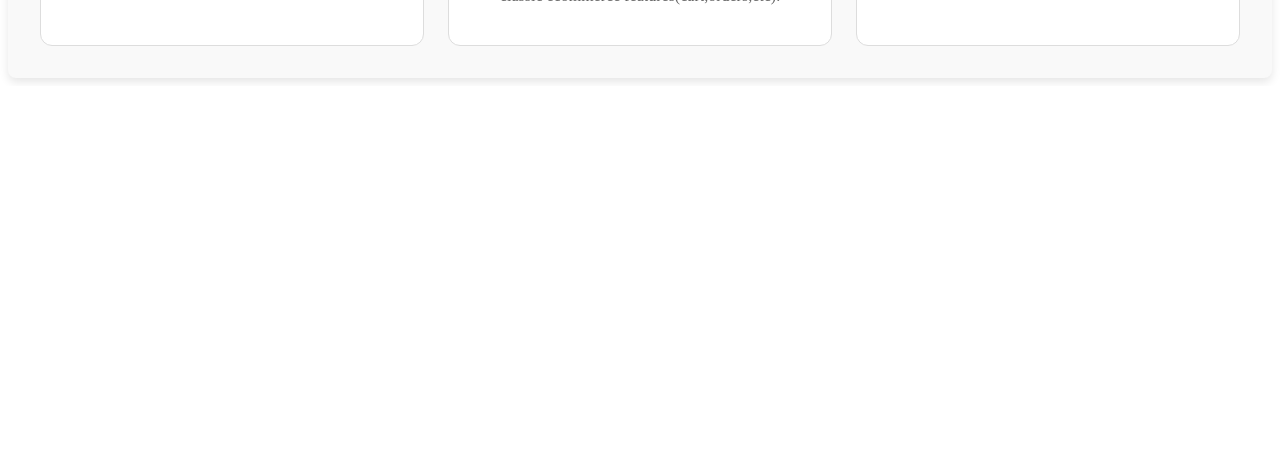
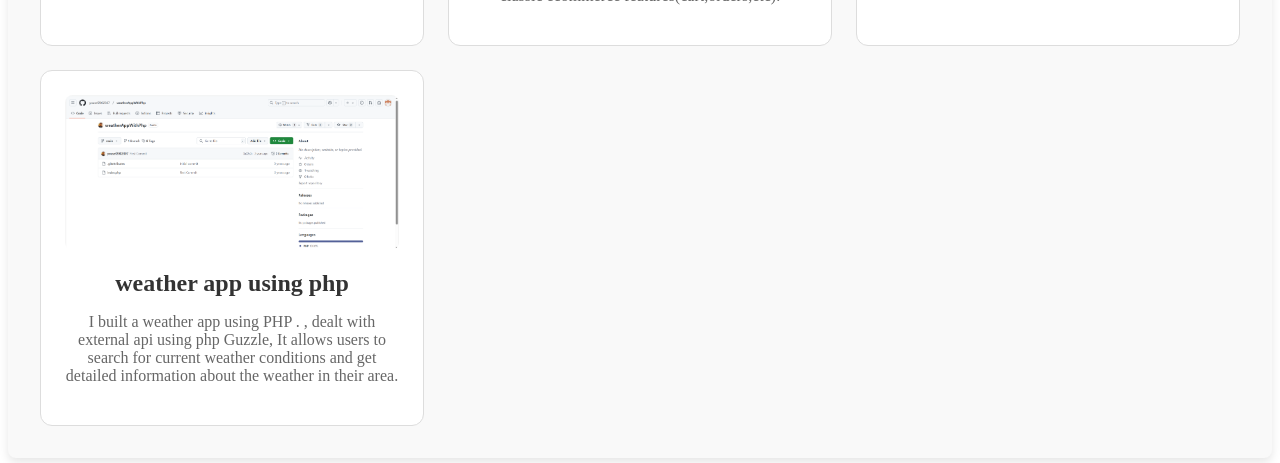
Before and after one commit to yousef2002307/final-portfolio, a React (Vite) app: page / in a window 1280 px wide. Shown: the part 1459-1922 px from the top of the page. Before the commit the page ends 1545 px from the top, so only its background shows below. Built offline with nearby package versions, Linux system fonts and the light colour scheme.

Commit message:
2025 3 Feb commit

```diff
--- a/src/App.jsx
+++ b/src/App.jsx
@@ -11,6 +11,7 @@ import image6 from './assets/images/66Capture.png';
 import image7 from './assets/images/44Capture.png';
 import image8 from './assets/images/ccapture.png';
 import image9 from './assets/images/apture.png';
+import image11 from './assets/images/Cwapture.png';
 function App() {
   const projects = [
     {
@@ -109,6 +110,13 @@ Technologies : php , Ajax, html, Css and bootstrap.
 for managing quizzes and users.`,
 imageUrl : image9,
 url : "https://github.com/yousef2002307/laravel-project-quiz-app.git"
+    },
+    {
+      id : 10,
+      title : "weather app using php",
+      description : `I built a weather app using PHP . , dealt with external api using php Guzzle, It allows users to search for current weather conditions and get detailed information about the weather in their area.`,
+imageUrl : image11,
+url : "https://github.com/yousef2002307/weatherAppWithPhp.git"
     }
     // Add more projects as needed
   ];
```
Also changed, not shown: src/assets/images/Cwapture.png (added).
